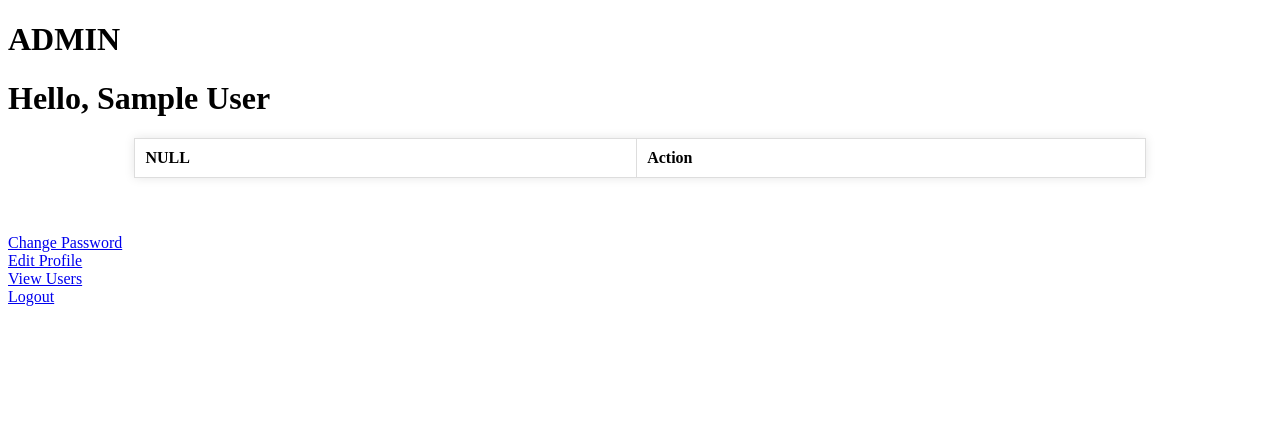
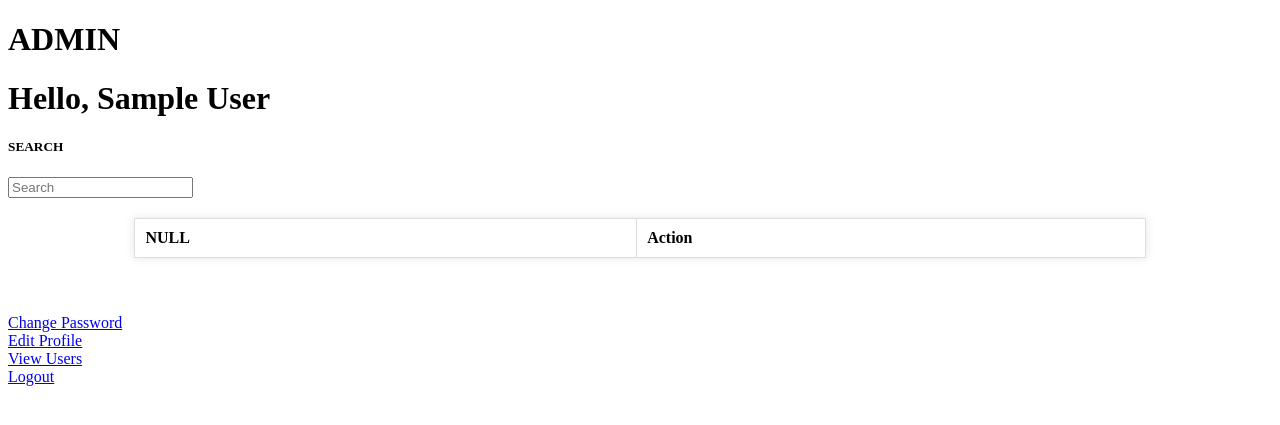
Before and after one commit to JANMARIECUYOS/Project-IM.io, a PHP site: page /admin_home.php in a window 1280 px wide. Shown: the top 425 px of the page. Run offline with PHP 8.4, Linux system fonts and the light colour scheme; the visitor is signed in with stand-in values (Sample User, id 1); lists and menus that the app fills with data are empty.

Commit message:
Update admin_home.php

```diff
--- a/admin_home.php
+++ b/admin_home.php
@@ -1,13 +1,25 @@
 <?php
 session_start();
+include "db_conn.php";
+if (isset($_SESSION['id']) && isset($_SESSION['user_name'])) {
+    // Check if a search query is submitted
+    if (isset($_GET['search'])) {
+        $search = mysqli_real_escape_string($conn, $_GET['search']);
+        $query = "CALL profile_manager.search('$search')";
+        $result = mysqli_query($conn, $query);
 
-if (isset($_SESSION['id']) && isset($_SESSION['user_name'])) {
-    include "db_conn.php";
-    // Call the stored procedure
-    $result = mysqli_query($conn, "CALL profile_manager.getAll()");
-    if (!$result) {
-        die("Query failed: " . mysqli_error($conn));
+        if (!$result) {
+            die("Query failed: " . mysqli_error($conn));
+        }
+    } else {
+        // If no search query, fetch all records
+        $result = mysqli_query($conn, "CALL profile_manager.getAll()");
+
+        if (!$result) {
+            die("Query failed: " . mysqli_error($conn));
+        }
     }
+
     // Fetch column names from the result set
     $columns = [];
     while ($fieldInfo = mysqli_fetch_field($result)) {
@@ -23,7 +35,7 @@
 <head>
     <meta charset="UTF-8">
     <meta name="viewport" content="width=device-width, initial-scale=1.0">
-    <title>ADMIN</title>
+    <title>ADMIN HOME</title>
     <style>
         table {
             width: 80%;
@@ -39,10 +51,46 @@
             text-align: left;
         }
     </style>
+     </style>
+     <script src="https://code.jquery.com/jquery-3.6.4.min.js"></script>
+     <script>
+    $(document).ready(function () {
+        // Function to perform search
+        $("#search-input").on("keyup", function () {
+            var value = $(this).val().toLowerCase();
+            $(".search tr").filter(function (index) {
+                // Exclude the first row and only filter subsequent rows
+                return index !== 0;
+            }).each(function () {
+                // Check if the search term is found in any column
+                var found = false;
+                $(this).children('td').each(function () {
+                    if ($(this).text().toLowerCase().indexOf(value) > -1) {
+                        found = true;
+                        return false; // exit the loop if found
+                    }
+                });
+                $(this).toggle(found);
+            });
+        });
+    });
+</script>
+
+
 </head>
 <body>
     <h1>ADMIN</h1>
     <h1>Hello, <?php echo $_SESSION['name']; ?></h1>
+    <div class="container">
+        <div class="content">
+    <form>
+            <div class="task-content">
+                <h5>SEARCH</h5>
+                <input type="text" id="search-input" class="search"  placeholder="Search">
+
+            </div>
+    </form>
+         <div class="search">
     <table>
         <thead>
             <tr>
@@ -92,5 +140,7 @@
         <a href="ViewUsers.php">View Users</a> <br>
         <a href="logout.php">Logout</a> <br>
     </nav>
+
+
 </body>
 </html>
```
